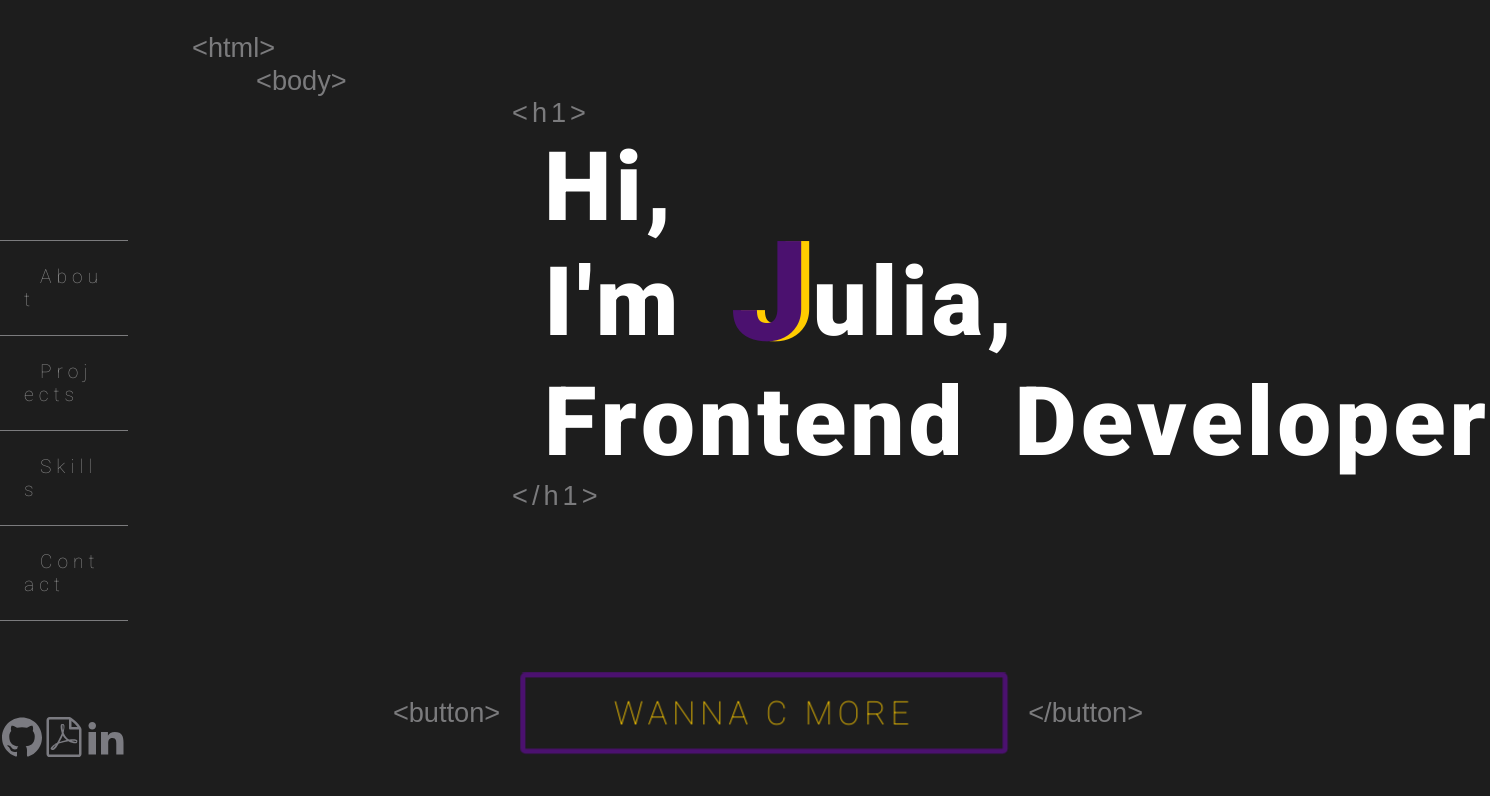
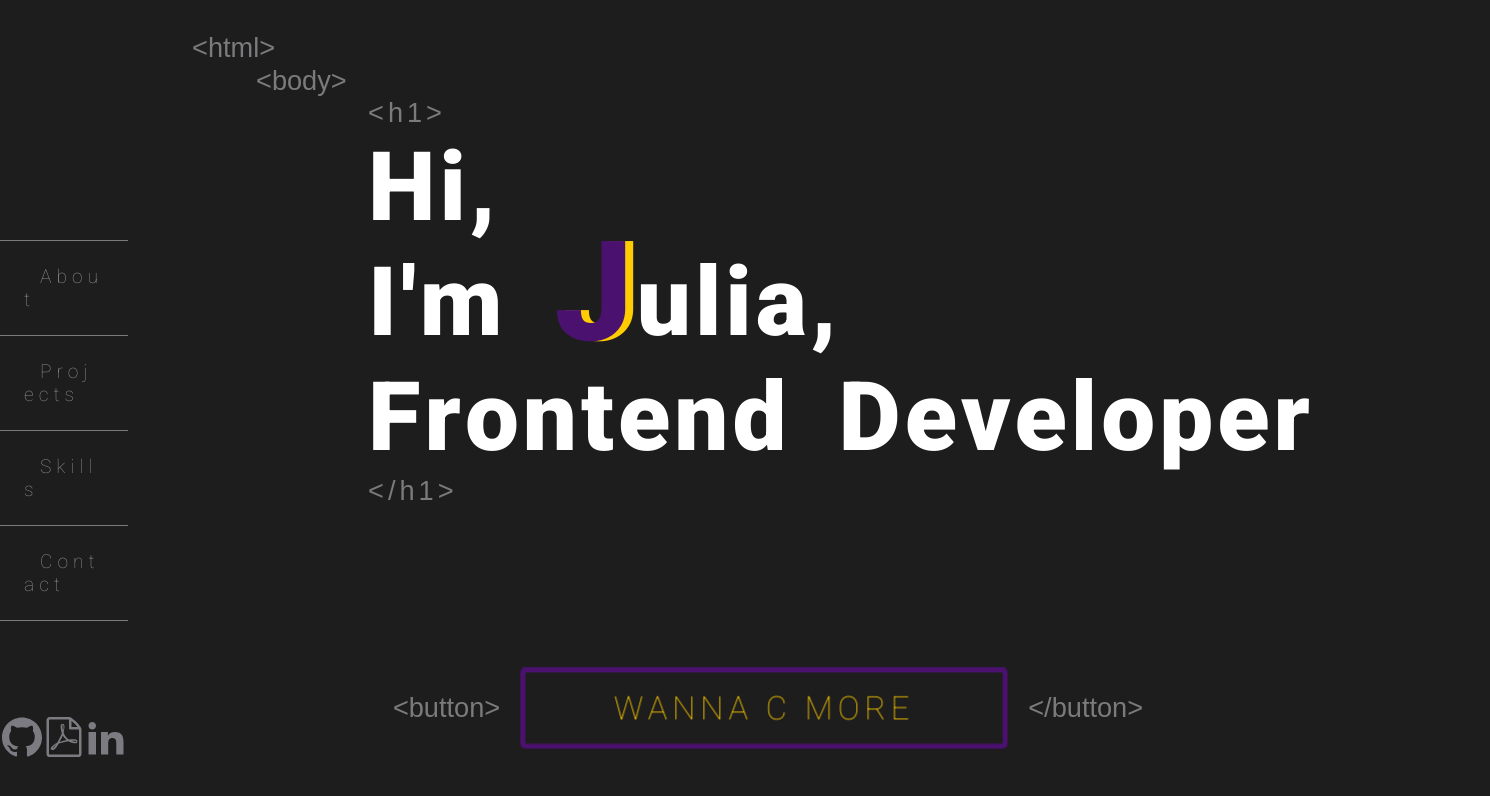
Before and after one commit to Juliasavransky/Portfolio, a Next.js app: page / in a window 1280 px wide. Shown: the top 796 px of the page, 1490 px wide, since content can reach past the window. Built offline with nearby package versions, Linux system fonts and the light colour scheme; a web font is replaced by a local one.

Commit message:
projects page

```diff
--- a/pages/index.tsx
+++ b/pages/index.tsx
@@ -1,40 +1,15 @@
-import DecoTag from '@/styles/decoTag';
 import React from 'react';
 import styled from '@emotion/styled';
 import SplitText from '@/utils/splitText';
+import DecoTag from '@/styles/decoTag';
 import Link from 'next/link';
+import {
+  MainPageContainer,
+  HeaderContainer,
+  Header,
+  Spacer,
+} from '../styles/layoutComponents';
 
-const MainPageContainer = styled.div`
-  min-height: 100vh;
-  display: flex;
-  /* flex: 0 0 84.99%; */
-  flex-direction: column;
-  justify-content: flex-start;
-  position: absolute;
-  left: 12rem;
-  /* top: 3rem; */
-  padding-top: 2rem;
-  /* border: dotted 1px white; */
-  width: 90%;
-`;
-
-const HeaderContainer = styled.div`
-  display: flex;
-  flex-direction: column;
-  align-items: flex-start;
-  font-size: 6rem;
-  font-weight: 900;
-  letter-spacing: 4px;
-  margin-left: 11rem;
-`;
-const Header = styled.div`
-  display: flex;
-  align-items: flex-start;
-  margin-left: 11rem;
-`;
-const Spacer = styled.span`
-  margin-left: 3rem;
-`;
 const TheJ = styled.span`
   font-size: calc(6 * 1.45rem);
   line-height: 95px;
@@ -101,27 +76,27 @@ function HomePage() {
         <DecoTag text={'<body>'} />
       </span>
       <HeaderContainer>
-        <span style={{ marginLeft: '9rem' }}>
+        <span>
           <DecoTag text={'<h1>'} />
         </span>
 
         <Header>
-          <SplitText text='Hi,' />
+          <SplitText style={{ fontSize: '6rem' }} text='Hi,' />
         </Header>
         <Header>
-          <SplitText text="I'm " />
+          <SplitText style={{ fontSize: '6rem' }} text="I'm " />
           <Spacer>
             <TheJ>J</TheJ>
           </Spacer>
-          <SplitText text='ulia,' />
+          <SplitText style={{ fontSize: '6rem' }} text='ulia,' />
         </Header>
         <Header>
-          <SplitText text='Frontend ' />
-          <Spacer></Spacer>
-          <SplitText text='Developer' />
+          <SplitText style={{ fontSize: '6rem' }} text='Frontend ' />
+          <Spacer />
+          <SplitText style={{ fontSize: '6rem' }} text='Developer' />
         </Header>
 
-        <span style={{ marginLeft: '9rem' }}>
+        <span>
           <DecoTag text={'</h1>'} />
         </span>
       </HeaderContainer>
--- /dev/null
+++ b/styles/layoutComponents.tsx
@@ -0,0 +1,31 @@
+import styled from '@emotion/styled';
+
+export const MainPageContainer = styled.div`
+  min-height: 100vh;
+  display: flex;
+  /* flex: 0 0 84.99%; */
+  flex-direction: column;
+  justify-content: flex-start;
+  position: absolute;
+  left: 12rem;
+  /* top: 3rem; */
+  padding-top: 2rem;
+  /* border: dotted 1px white; */
+  width: 90%;
+`;
+
+export const HeaderContainer = styled.div`
+  display: flex;
+  flex-direction: column;
+  align-items: flex-start;
+  font-weight: 900;
+  letter-spacing: 4px;
+  margin-left: 11rem;
+`;
+export const Header = styled.div`
+  display: flex;
+  align-items: flex-start;
+`;
+export const Spacer = styled.span`
+  margin-left: 3rem;
+`;
--- a/utils/splitText.tsx
+++ b/utils/splitText.tsx
@@ -1,12 +1,16 @@
-import React from 'react';
+import React, { CSSProperties } from 'react';
+
 interface SplitTextProps {
   text: string;
+  style?: CSSProperties;
 }
-function SplitText({ text }: SplitTextProps) {
+function SplitText({ text, style }: SplitTextProps) {
   return (
     <>
       {text.split('').map((char, index) => (
-        <span key={index}>{char}</span>
+        <span style={style} key={index}>
+          {char}
+        </span>
       ))}
     </>
   );
```
